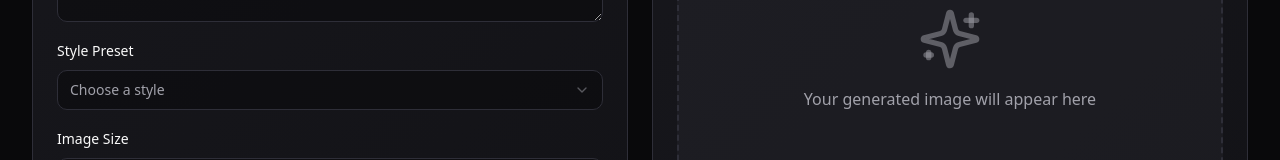
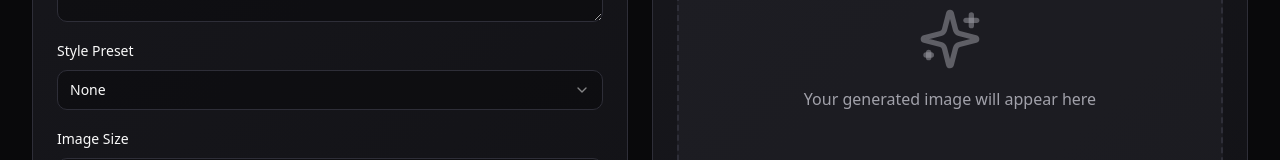
Before and after one commit to CD-Xbow/pastiche, a React (Vite) app: page / in a window 1280 px wide. Shown: the part 407-567 px from the top of the page. Built offline with nearby package versions, Linux system fonts and the light colour scheme; the HTML template or start-up script is replaced by a standard one.

Commit message:
Fix: Select.Item value prop

```diff
--- a/src/components/ImageGenerator.tsx
+++ b/src/components/ImageGenerator.tsx
@@ -10,7 +10,7 @@ import { toast } from "sonner";
 import { supabase } from "@/integrations/supabase/client";
 
 const STYLE_PRESETS = [
-  { label: "None", value: "" },
+  { label: "None", value: "none" },
   { label: "Photorealistic", value: "photorealistic, 8k, highly detailed, professional photography" },
   { label: "Oil Painting", value: "oil painting, classical art style, rich colors, textured brushstrokes" },
   { label: "Watercolor", value: "watercolor painting, soft colors, flowing, artistic" },
@@ -29,7 +29,7 @@ const SIZE_PRESETS = [
 
 export const ImageGenerator = () => {
   const [prompt, setPrompt] = useState("");
-  const [selectedStyle, setSelectedStyle] = useState("");
+  const [selectedStyle, setSelectedStyle] = useState("none");
   const [selectedSize, setSelectedSize] = useState("square");
   const [seed, setSeed] = useState("");
   const [removeLogo, setRemoveLogo] = useState(true);
@@ -44,7 +44,7 @@ export const ImageGenerator = () => {
 
     setIsGenerating(true);
     try {
-      const fullPrompt = selectedStyle
+      const fullPrompt = selectedStyle && selectedStyle !== "none"
         ? `${prompt}, ${selectedStyle}${removeLogo ? ', no text, no watermarks, no logos' : ''}`
         : `${prompt}${removeLogo ? ', no text, no watermarks, no logos' : ''}`;
 
```
